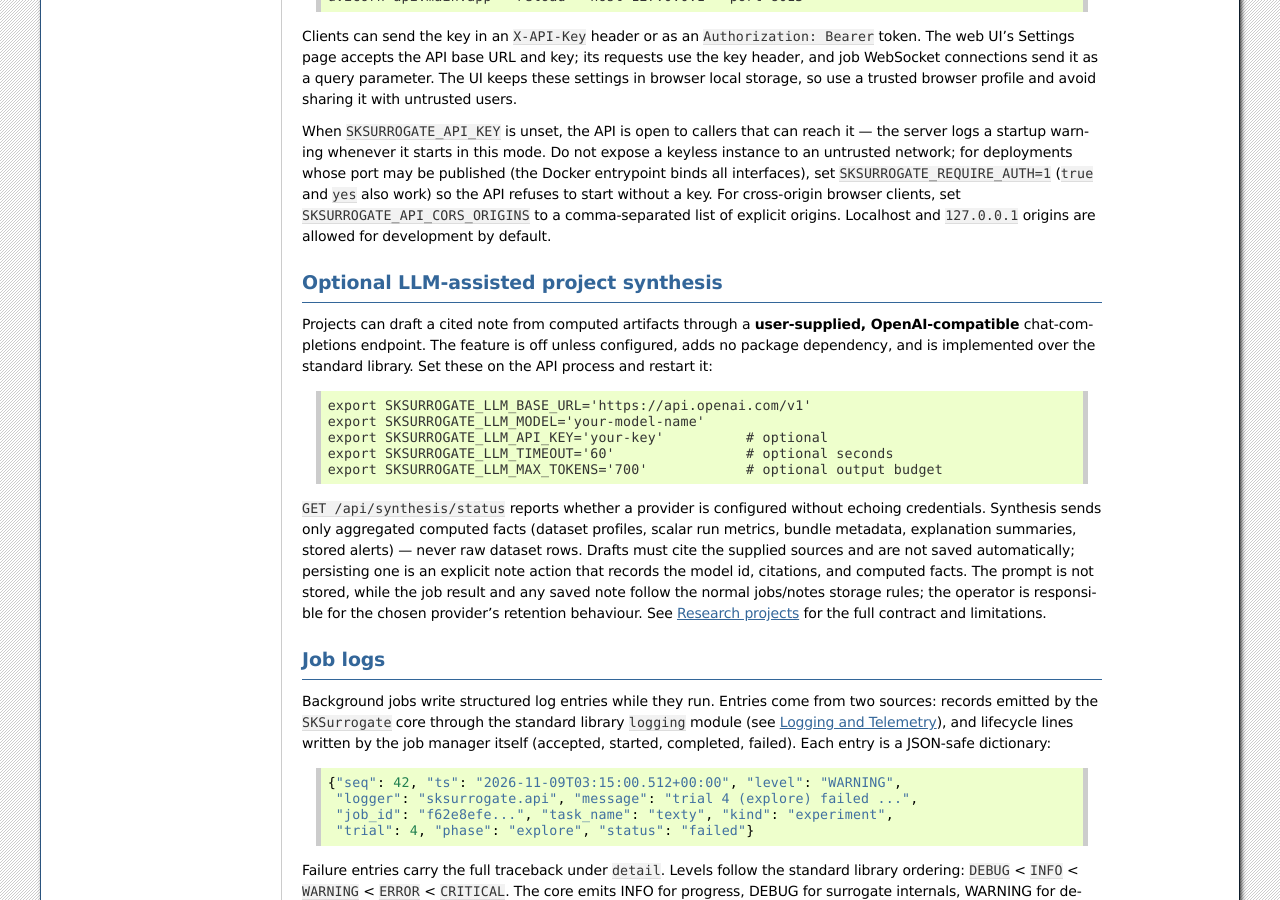
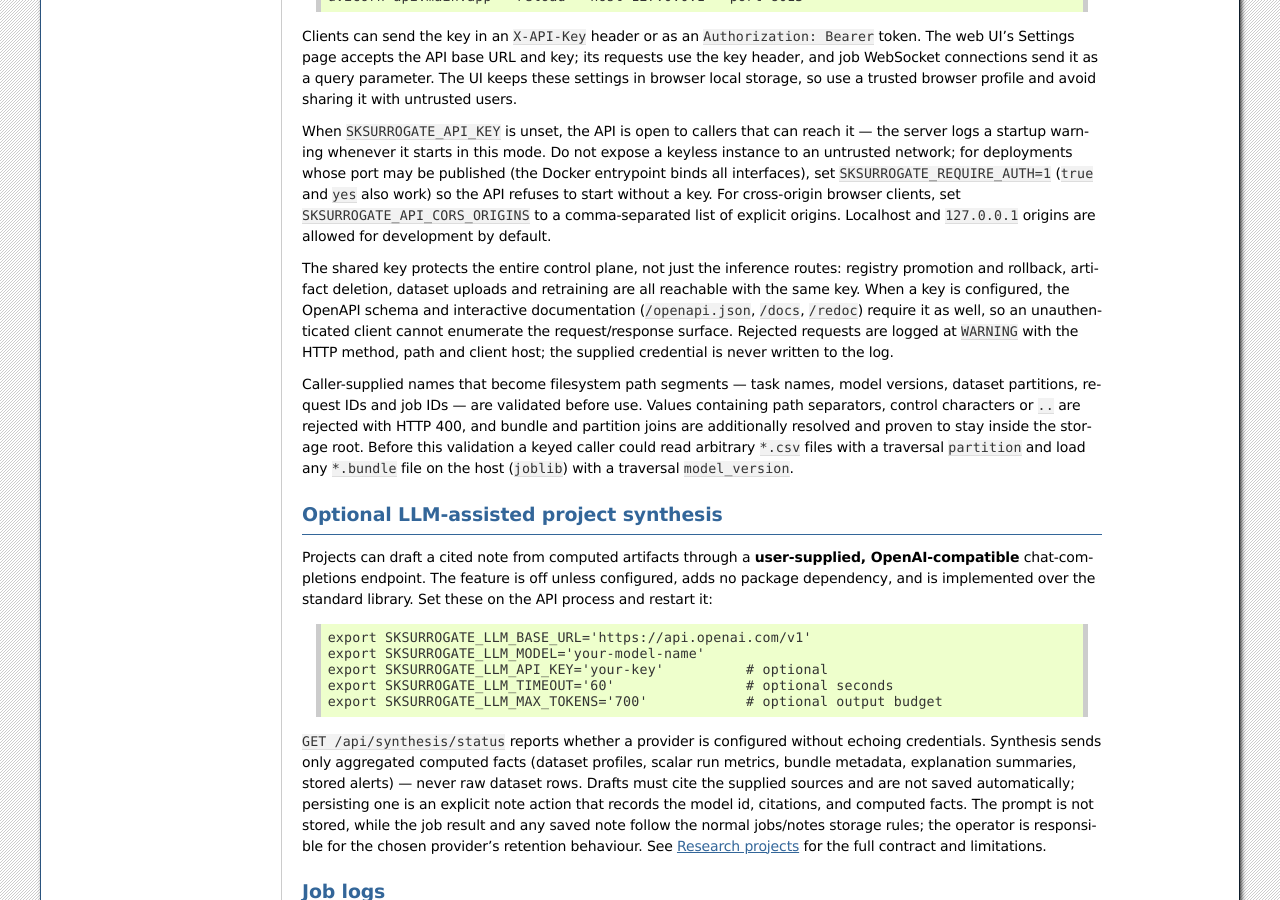
Before and after one commit to mghasemi/sksurrogate, a Sphinx documentation site: the page built from docs/controlplane.rst, in a window 1280 px wide and 900 px high, scrolled down 1080 px. Built offline with Sphinx 7.4.7, drawn with Linux system fonts in a browser that asks for light colours.

Commit message:
docs: document the hardening and the checkpoint fix
controlplane.rst gains the control-plane exposure note (one key opens promotion/rollback/delete/upload/retrain), schema/doc gating, failed-auth logging, and the path-segment validation contract with the traversal class it closes. CHANGELOG gains Security and Fixes sections under Unreleased. Fresh Sphinx build: exit 0, zero warnings.

```diff
--- a/docs/controlplane.rst
+++ b/docs/controlplane.rst
@@ -88,6 +88,24 @@ refuses to start without a key. For
 cross-origin browser clients, set ``SKSURROGATE_API_CORS_ORIGINS`` to a
 comma-separated list of explicit origins. Localhost and ``127.0.0.1`` origins
 are allowed for development by default.
+
+The shared key protects the entire control plane, not just the inference
+routes: registry promotion and rollback, artifact deletion, dataset uploads
+and retraining are all reachable with the same key. When a key is configured,
+the OpenAPI schema and interactive documentation (``/openapi.json``,
+``/docs``, ``/redoc``) require it as well, so an unauthenticated client cannot
+enumerate the request/response surface. Rejected requests are logged at
+``WARNING`` with the HTTP method, path and client host; the supplied
+credential is never written to the log.
+
+Caller-supplied names that become filesystem path segments — task names, model
+versions, dataset partitions, request IDs and job IDs — are validated before
+use. Values containing path separators, control characters or ``..`` are
+rejected with HTTP 400, and bundle and partition joins are additionally
+resolved and proven to stay inside the storage root. Before this validation a
+keyed caller could read arbitrary ``*.csv`` files with a traversal
+``partition`` and load any ``*.bundle`` file on the host (``joblib``) with a
+traversal ``model_version``.
 
 Optional LLM-assisted project synthesis
 =======================================
```
Also changed, not shown: CHANGELOG.rst (+27 -0 lines).
